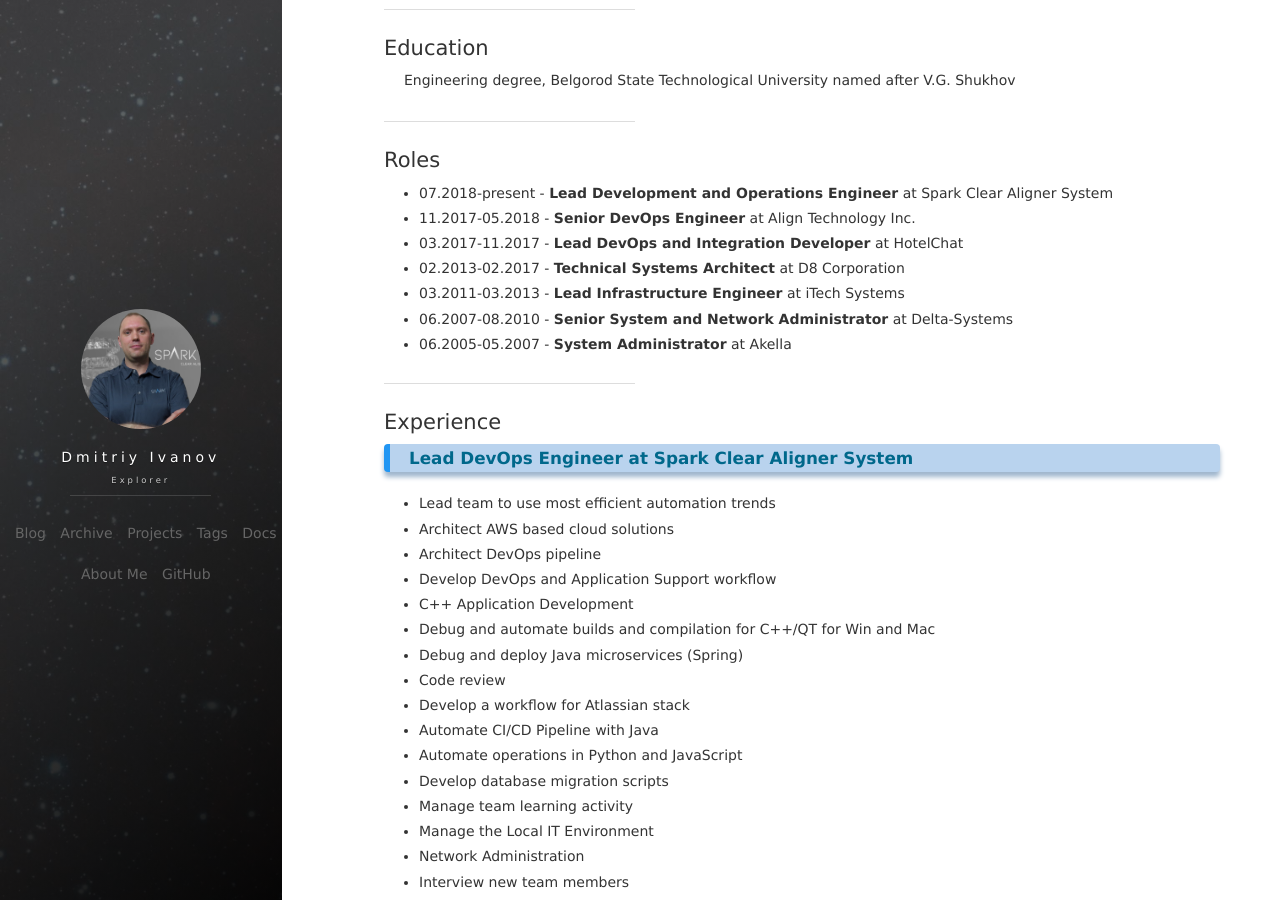
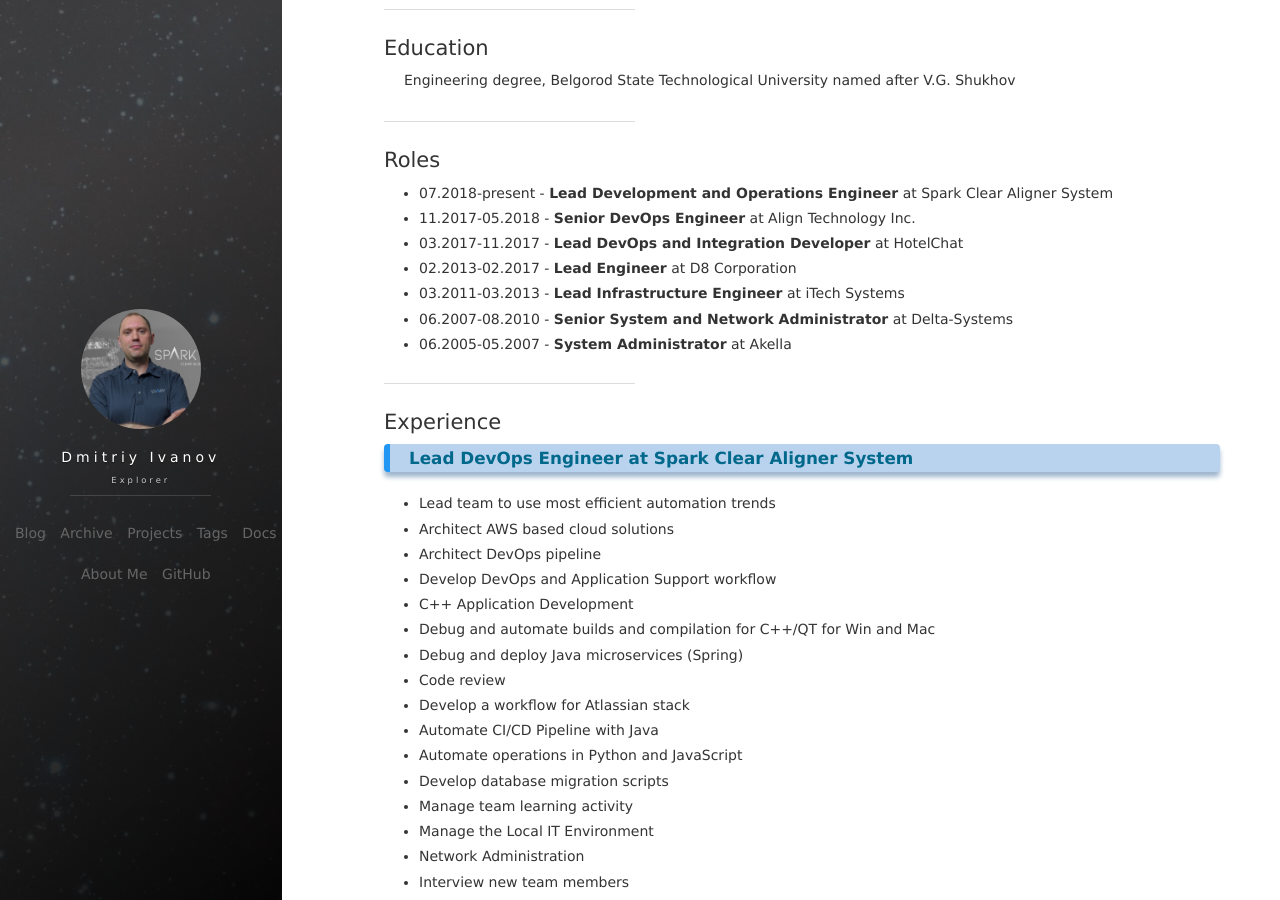
Before and after one commit to d-k-ivanov/d-k-ivanov.github.io, a Jekyll site: the page built from about.md, in a window 1280 px wide and 900 px high, scrolled down 407 px. Built offline with Jekyll 4.4.1, drawn with Linux system fonts in a browser that asks for light colours; nearby versions of some CDN libraries; comment, search, counter and statistics services are not loaded.

Commit message:
Post 2020-01-17-13:46:31

```diff
--- a/about.md
+++ b/about.md
@@ -28,7 +28,7 @@
 * 07.2018-present - **Lead Development and Operations Engineer** at Spark Clear Aligner System
 * 11.2017-05.2018 - **Senior DevOps Engineer** at Align Technology Inc.
 * 03.2017-11.2017 - **Lead DevOps and Integration Developer** at HotelChat
-* 02.2013-02.2017 - **Technical Systems Architect** at D8 Corporation
+* 02.2013-02.2017 - **Lead Engineer** at D8 Corporation
 * 03.2011-03.2013 - **Lead Infrastructure Engineer** at iTech Systems
 * 06.2007-08.2010 - **Senior System and Network Administrator** at Delta-Systems
 * 06.2005-05.2007 - **System Administrator** at Akella
```
